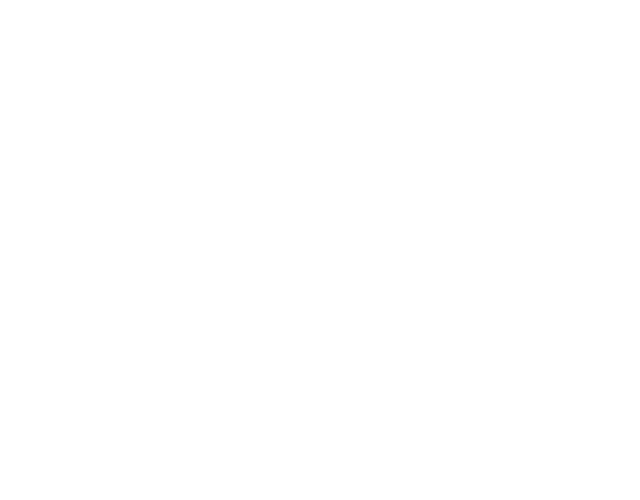
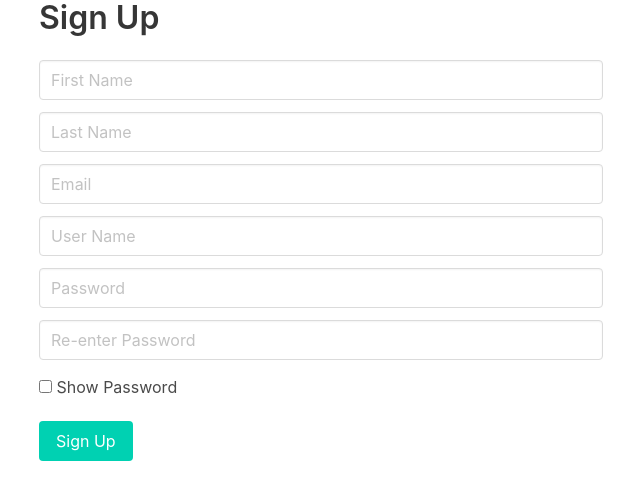
Before and after one commit to AdanH2/PetMap, a React (Create React App) app in the folder frontend/: page /signup in a window 1280 px wide. Before the commit this address had no page. Shown: the top 500 px of the page, without its empty margins (319-959 px from the left). Built offline with nearby package versions, Linux system fonts and the light colour scheme.

Commit message:
Added working Sign Up and Login Functionality

```diff
--- a/frontend/src/App.js
+++ b/frontend/src/App.js
@@ -2,7 +2,8 @@ import { BrowserRouter as Router, Route, Routes } from "react-router-dom";
 import ProductList from "./components/ProductList";
 import AddProduct from "./components/AddProduct";
 import EditProduct from "./components/EditProduct";
-import Login from "./components/Login";
+import LoginPage from "./components/LoginPage";
+import SignUpPage from "./components/SignUpPage";
 import Home from "./components/Home";
 
 function App() {
@@ -13,7 +14,8 @@ function App() {
         <div className="column is-half is-offset-one-quarter">
           <Routes>
             <Route path="/" element={<Home/>}/>
-            <Route path="/login" element={<Login/>}/>
+            <Route path="/signup" element={<SignUpPage/>}/>
+            <Route path="/login" element={<LoginPage/>}/>
             <Route path="/home" element={<ProductList />}/>
             <Route path="/add" element={<AddProduct />}/>
             <Route path="/edit/:id" element={<EditProduct />}/>
--- a/frontend/src/components/Home.js
+++ b/frontend/src/components/Home.js
@@ -8,7 +8,8 @@ const Home = () => {
             Welcome to PetMap!!!
         </div>
         <div>
-            <Link to="/login" className="button is-primary mt-2">Login</Link>
+            <Link to="/login" className="button is-primary mt-2" style={{marginRight: '20px'}}>Login</Link>
+            <Link to="/signup" className="button is-primary mt-2">Sign Up</Link>
         </div>
     </div>
   )
--- a/frontend/src/components/Login.js
+++ b/frontend/src/components/LoginPage.js
@@ -3,28 +3,10 @@ import axios from "axios";
 import { useNavigate } from "react-router-dom";
 import bcrypt from "bcryptjs";
 
-const Login = () => {
+const LoginPage = () => {
     const [password, setPassword] = useState('');
     const [userName, setUserName] = useState('');
     const navigate = useNavigate();
-
-    const saveLoginInfo = async (e) => {
-        e.preventDefault();
-
-        const salt = bcrypt.genSaltSync(10);
-        const hashedPassword = bcrypt.hashSync(password, salt);
-
-        try {
-            await axios.post('http://localhost:5000/users', {
-                passwordhash: hashedPassword,
-                username: userName,
-                salt: salt
-            });
-            //navigate('/home');
-        } catch (error) {
-            console.log(error);
-        }
-    }
 
     const loginUser = async (e) => {
         e.preventDefault();
@@ -41,10 +23,11 @@ const Login = () => {
                     alert("Incorrect Password.")
                     console.log("Passwords do not match.");
                 } else {
+                    navigate('/home');
+                    alert("Welcome Back!")
                     console.log("Passwords match.");
                 }
             });
-
         } catch (error) {
             console.log(error);
         }
@@ -53,7 +36,7 @@ const Login = () => {
     return (
         <div>
             <h1 className="title">Login</h1>
-            <form onSubmit={saveLoginInfo}>
+            <form>
                 <div className="field">
                     <input
                         className="input"
@@ -61,6 +44,7 @@ const Login = () => {
                         placeholder="User Name"
                         value={userName}
                         onChange={(e) => setUserName(e.target.value)}
+                        required
                     />
                 </div>
 
@@ -71,11 +55,8 @@ const Login = () => {
                         placeholder="Password"
                         value={password}
                         onChange={(e) => setPassword(e.target.value)}
+                        required
                     />
-                </div>
-
-                <div className="field">
-                    <button className="button is-primary">Sign Up</button>
                 </div>
             </form>
 
@@ -86,4 +67,4 @@ const Login = () => {
     )
 };
 
-export default Login;
+export default LoginPage;
--- /dev/null
+++ b/frontend/src/components/SignUpPage.js
@@ -0,0 +1,132 @@
+import { useState } from "react";
+import axios from "axios";
+import { useNavigate } from "react-router-dom";
+import bcrypt from "bcryptjs";
+
+const SignUpPage = () => {
+    const [password, setPassword] = useState('');
+    const [userName, setUserName] = useState('');
+    const [firstName, setFirstName] = useState('');
+    const [lastName, setLastName] = useState('');
+    const [email, setEmail] = useState('');
+    const [secondPassword, setSecondPassword] = useState('');
+
+    const navigate = useNavigate();
+
+    const signUp = async (e) => {
+        e.preventDefault();
+
+        if(password !== secondPassword){
+            alert("Passwords do not match!")
+        } else {
+            const salt = bcrypt.genSaltSync(10);
+            const hashedPassword = bcrypt.hashSync(password, salt);
+
+            try {
+                await axios.post('http://localhost:5000/users', {
+                    passwordhash: hashedPassword,
+                    username: userName,
+                    first_name: firstName,
+                    last_name: lastName,
+                    email: email
+                });
+                navigate('/home');
+            } catch (error) {
+                console.log(error);
+            }
+        }
+    }
+
+    const togglePassword = () => {
+        var x = document.getElementsByName("passwordText");
+
+        if (x[0].type === "password"){
+            x[0].type = "text";
+            x[1].type = "text";
+        } else {
+            x[0].type = "password";
+            x[1].type = "password";
+        }
+    }
+
+    return (
+        <div>
+            <h1 className="title">Sign Up</h1>
+            <form onSubmit={signUp}>
+                <div className="field">
+                    <input
+                        className="input"
+                        type="text"
+                        placeholder="First Name"
+                        value={firstName}
+                        onChange={(e) => setFirstName(e.target.value)}
+                    />
+                </div>
+
+                <div className="field">
+                    <input
+                        className="input"
+                        type="text"
+                        placeholder="Last Name"
+                        value={lastName}
+                        onChange={(e) => setLastName(e.target.value)}
+                    />
+                </div>
+
+                <div className="field">
+                    <input
+                        className="input"
+                        type="text"
+                        placeholder="Email"
+                        value={email}
+                        onChange={(e) => setEmail(e.target.value)}
+                    />
+                </div>
+
+                <div className="field">
+                    <input
+                        className="input"
+                        type="text"
+                        placeholder="User Name"
+                        value={userName}
+                        onChange={(e) => setUserName(e.target.value)}
+                        required
+                    />
+                </div>
+
+                <div className="field">
+                    <input
+                        name="passwordText"
+                        className="input"
+                        type="password"
+                        placeholder="Password"
+                        value={password}
+                        onChange={(e) => setPassword(e.target.value)}
+                        required
+                    />
+
+                </div>
+
+                <div className="field">
+                    <input
+                        name="passwordText"
+                        className="input"
+                        type="password"
+                        placeholder="Re-enter Password"
+                        value={secondPassword}
+                        onChange={(e) => setSecondPassword(e.target.value)}
+                        required
+                    />
+
+                    <input type="checkbox" style={{marginTop: '20px'}} onClick={togglePassword}/>  Show Password
+                </div>
+
+                <div className="field">
+                    <button className="button is-primary" style={{marginTop: '10px'}}>Sign Up</button>
+                </div>
+            </form>
+        </div>
+    )
+};
+
+export default SignUpPage;
--- a/package.json
+++ b/package.json
@@ -1,6 +1,5 @@
 {
   "dependencies": {
-    "bcryptjs": "^2.4.3",
     "concurrently": "^7.6.0"
   },
   "scripts": {
```
Also changed, not shown: 2 other files (tests, documents, lock files or other folders).
